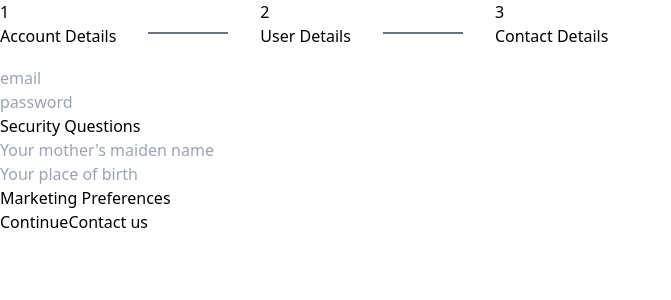
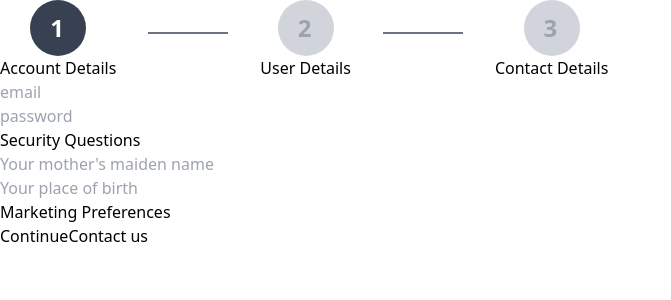
Before and after one commit to p-dim-popov/registration-form-nextjs, a Next.js app: page /register/account-details in a window 1280 px wide. Shown: the top 300 px of the page, without its empty margins (0-671 px from the left). Built offline with nearby package versions, Linux system fonts and the light colour scheme.

Commit message:
style(StepBox): order, color

```diff
--- a/package.json
+++ b/package.json
@@ -17,6 +17,7 @@
     "production:clean": "rimraf out/"
   },
   "dependencies": {
+    "classnames": "^2.3.1",
     "dotenv": "^10.0.0",
     "next": "^12.0.1",
     "next-page-tester": "^0.30.0",
--- a/src/components/step-box/StepBox.tsx
+++ b/src/components/step-box/StepBox.tsx
@@ -1,6 +1,7 @@
 import React, { useContext } from "react";
 import RegisterContext, { RegisterPage } from "@src/contexts/register/RegisterContext";
 import { useRouter } from "next/router";
+import classNames from "classnames";
 
 export enum StepBoxStatus {
     Active = "Active",
@@ -19,8 +20,23 @@ const StepBox: React.FC<IStepBoxProps> = ({ children, title, forPage }) => {
 
     const isActive = context.page === forPage;
     return (
-        <div role="button" className="cursor-pointer" onClick={() => router.push(forPage)} tabIndex={0}>
-            <div className={isActive ? "bg-blue" : "bg-gray"}>{children}</div>
+        <div
+            role="button"
+            className={classNames({
+                "cursor-pointer flex flex-col items-center": true,
+            })}
+            onClick={() => router.push(forPage)}
+            tabIndex={0}
+        >
+            <div
+                className={classNames({
+                    "rounded-full h-14 w-14 py-3 px-5 text-2xl font-bold": true,
+                    "bg-gray-700 text-white": isActive,
+                    "bg-gray-300 text-gray-400": !isActive,
+                })}
+            >
+                {children}
+            </div>
             <h3>{title}</h3>
         </div>
     );
```
Also changed, not shown: 1 other file (tests, documents, lock files or other folders).
